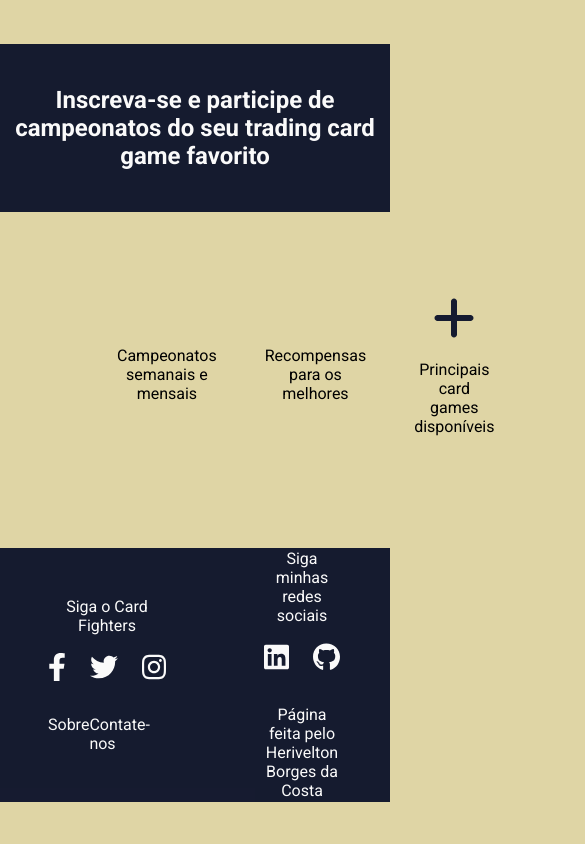
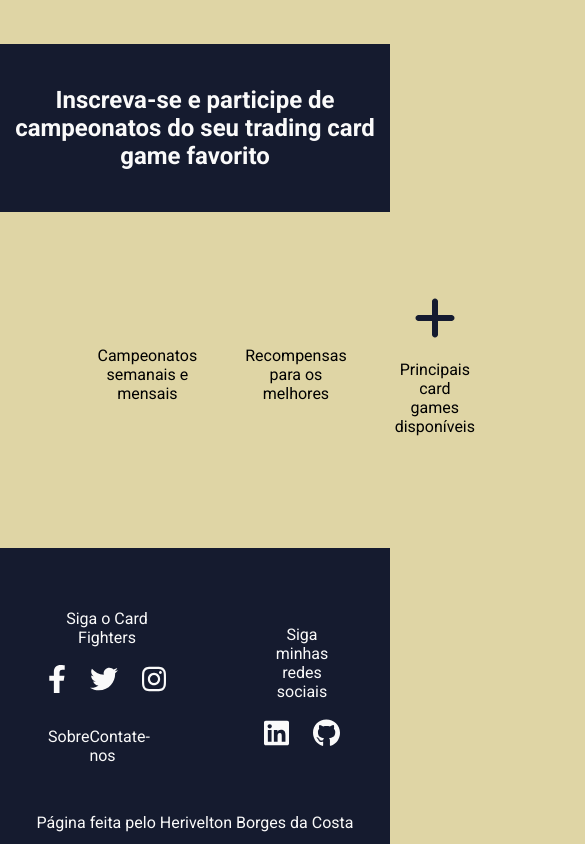
Before and after one commit to hinname/Op_LandingPages, a plain HTML site: page herivelton/index.html in a window 390 px wide. Shown: the part 737-1581 px from the top of the page, 585 px wide, since content can reach past the window. Before the commit the page ends 1539 px from the top, so only its background shows below. Drawn offline with Linux system fonts and the light colour scheme.

Commit message:
responsividade begins

```diff
--- a/herivelton/index.html
+++ b/herivelton/index.html
@@ -69,6 +69,7 @@
 
 
             <footer>
+                  <div class="info">
                         <div class="company-info">
                               <div class="media-text">
                                     <p>Siga o Card Fighters</p>
@@ -117,10 +118,14 @@
                                     </div>
                               </div>
 
+
+                        </div>
+                  </div>
+
                   <div class="personal-footer-text">
                         <p>Página feita pelo Herivelton Borges da Costa</p>
                   </div>
-                  </div>
+
             </footer>
 
       </div>
--- a/herivelton/style.css
+++ b/herivelton/style.css
@@ -1,3 +1,5 @@
+
+
 * {
       padding: 0;
       margin: 0;
@@ -138,7 +140,7 @@ header {
 }
 
 .benefits {
-      width: 40%;
+      width: 50%;
       margin-top: 5rem;
 }
 
@@ -196,12 +198,21 @@ footer img {
 footer {
       margin-top: 7rem;
       width: 100%;
+      height: 35vh;
+      display: flex;
+      flex-direction: column;
+      justify-content: center;
+      background: rgba(1, 8, 36, 0.905);
+      color: #fafafa;
+}
+
+.info {
+      width: 100%;
+      display: flex;
       height: 30vh;
-      display: flex;
+      align-items: center;
       justify-content: space-between;
       align-items: center;
-      background: rgba(1, 8, 36, 0.905);
-      color: #fafafa;
 }
 
 .media-text {
@@ -209,7 +220,7 @@ footer {
 }
 
 .company-info {
-      margin: 2.5rem 3rem;
+      margin: 0 3rem;
 }
 
 .social-media {
@@ -268,10 +279,25 @@ footer {
 }
 
 .personal-info {
-      margin: 2.5rem 3rem;
+      margin: 0 3rem;
 }
 
 .personal-footer-text {
       text-align: center;
-      margin-top: 2rem;
 }
+
+
+@media screen and (max-width: 1024px) {
+      .image-banner img {
+            height: 6vw;
+      }
+
+      .image-banner {
+            width: 90%;
+      }
+
+      .text-banner a {
+            width: 70%;
+      }
+
+}
```
Lines whose indentation alone changed are shown as unchanged.
